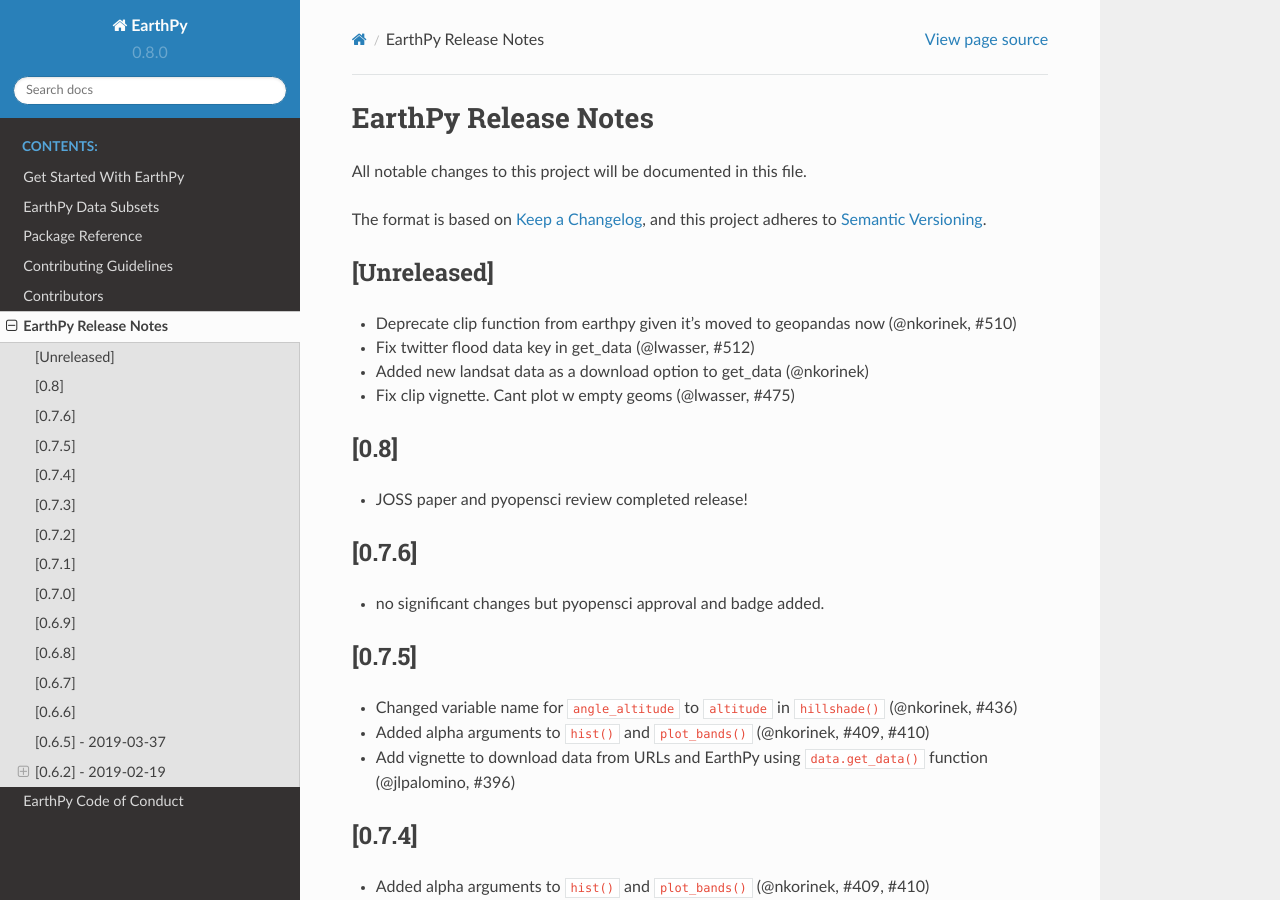
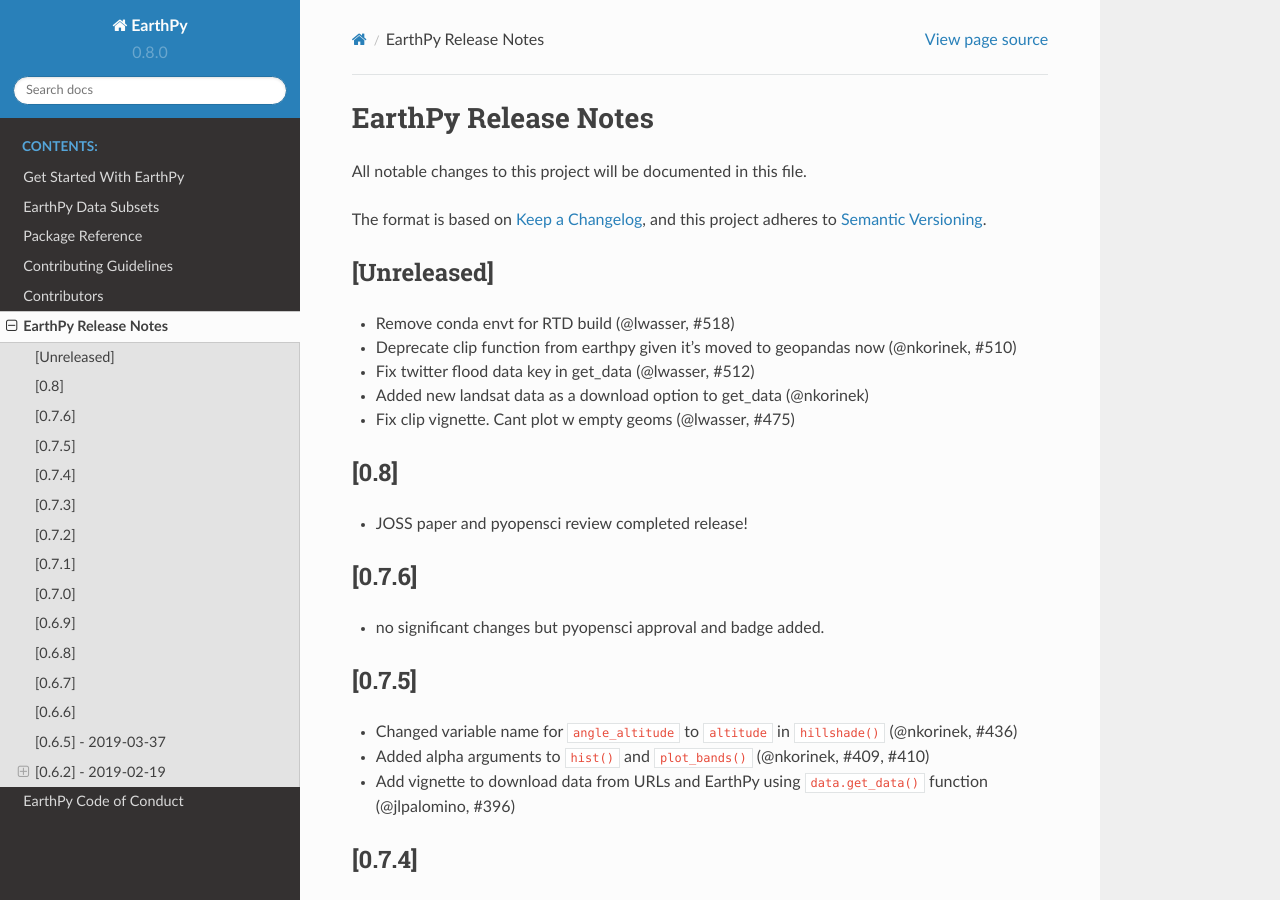
Before and after one commit to earthlab/earthpy, a Sphinx documentation site: the page built from docs/change-log.rst, in a window 1280 px wide and 900 px high. Built offline with Sphinx 7.4.7 and the Read the Docs theme 2.0.0, drawn with Linux system fonts in a browser that asks for light colours; pages that are not in the unit, such as notebooks, are missing from menus.

Commit message:
changelog and pinned deps for the future

```diff
--- a/CHANGELOG.md
+++ b/CHANGELOG.md
@@ -6,6 +6,7 @@
 and this project adheres to [Semantic Versioning](https://semver.org/spec/v2.0.0.html).
 
 ## [Unreleased]
+* Remove conda envt for RTD build (@lwasser, #518)
 * Deprecate clip function from earthpy given it's moved to geopandas now (@nkorinek, #510)
 * Fix twitter flood data key in get_data (@lwasser, #512)
 * Added new landsat data as a download option to get_data (@nkorinek)
--- a/docs/environment.yml
+++ b/docs/environment.yml
@@ -9,6 +9,7 @@
 - sphinx_rtd_theme=0.4.3
 - m2r=0.2.1
 - sphinx-gallery=0.2.0
+- pandas=1.0.3
 # To make conda resolution faster - following geopandas
 - scikit-image=0.16.2
 - libgdal=3.0.4
```
